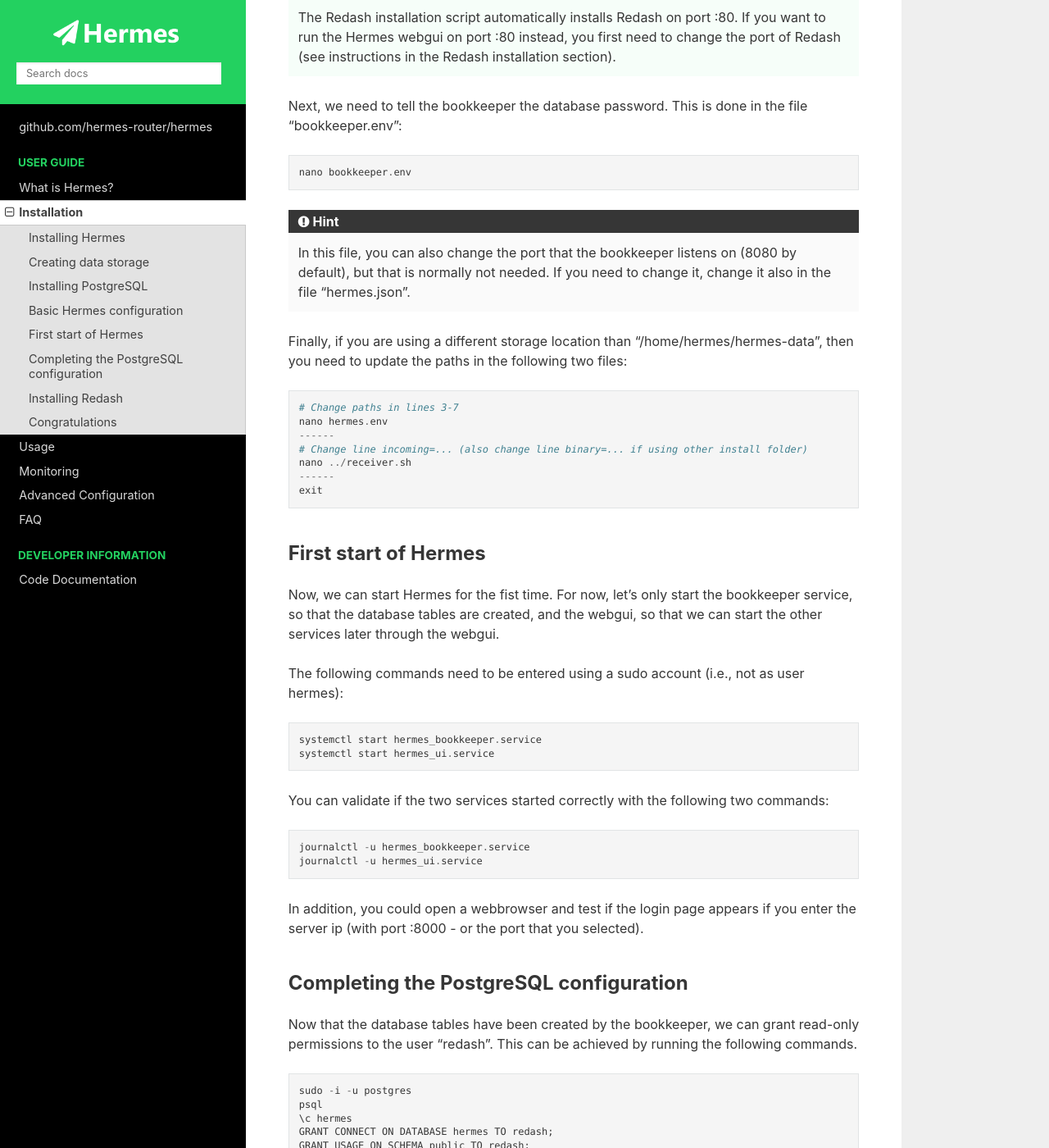
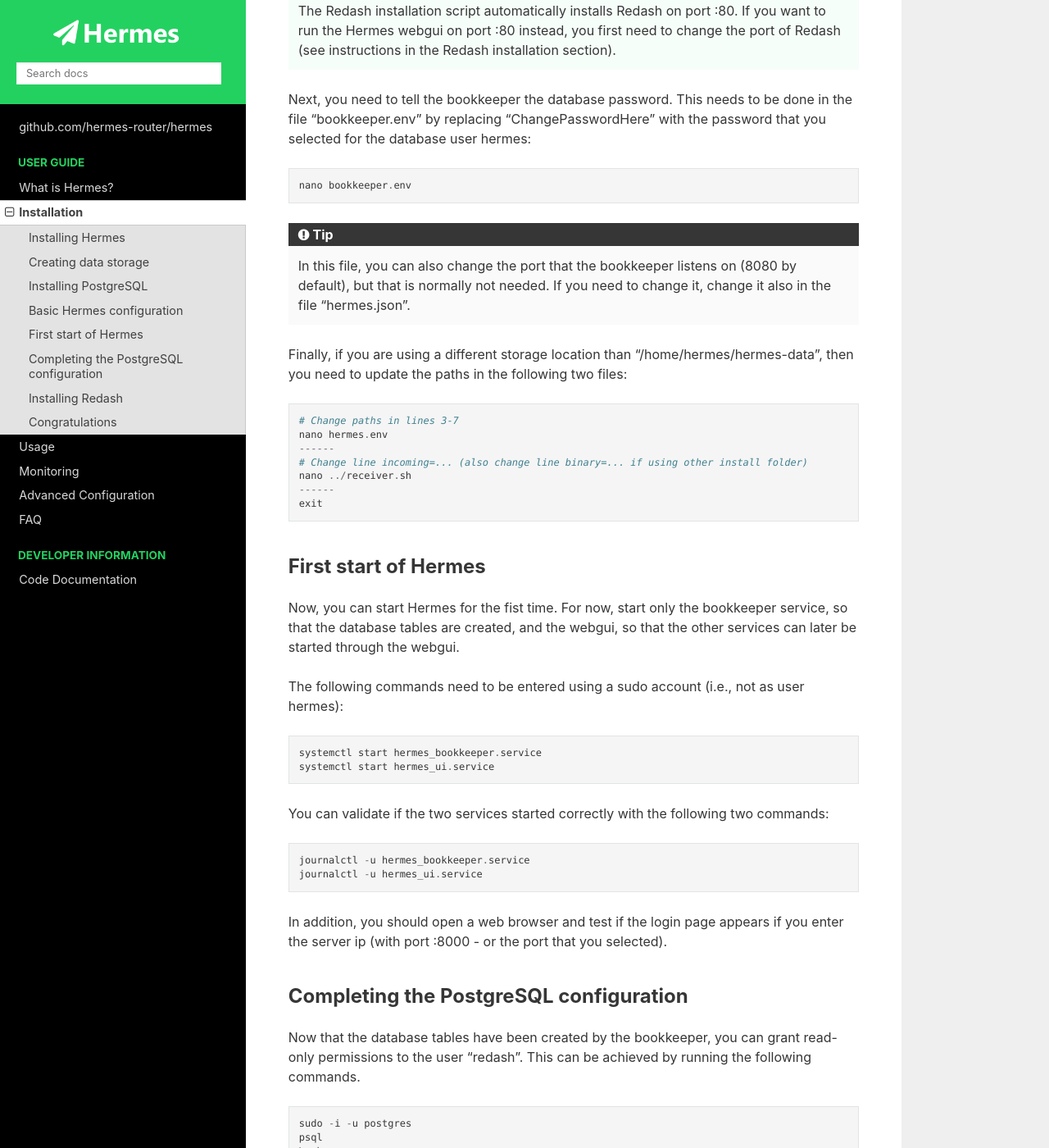
Before and after one commit to mercure-imaging/mercure, a Sphinx documentation site: the page built from docs/install.rst, in a window 1280 px wide and 1400 px high, scrolled down 3375 px. Shown: the whole window at 82% size. Built offline with Sphinx 7.4.7 and the Read the Docs theme 2.0.0, drawn with Linux system fonts in a browser that asks for light colours; some of the changed text lies outside the part shown.

Commit message:
Continued docs.

```diff
--- a/docs/install.rst
+++ b/docs/install.rst
@@ -10,7 +10,9 @@
 
 After finishing the Ubuntu installation procedure, the Offis DICOM toolkit (DCMTK) and gcc compiler need to be installed. A user called "hermes" should be created (the adduser command will ask for a password), and the Hermes installation file should be cloned using the shown Git command. By default, Hermes should be installed into the home directory of the user hermes.
 
-Afterwards, the installation script should be executed. This will install the required Python runtime environment (Python 3.6 or higher) and create configuration files from the templates that are shipped with Hermes. Finally, the included ".service" files for runnning the Hermes modules as daemons need to be copied to the systemd folder and enabled via the "systemctl enable" command.
+Afterwards, the installation script should be executed. This will install the required Python runtime environment (Python 3.6 or higher) and create configuration files from the templates that are shipped with Hermes. Finally, the included ".service" files for running the Hermes modules as daemons need to be copied to the systemd folder and enabled via the "systemctl enable" command.
+
+You can perform these steps by copying the commands listed below into a bash shell. It is assumed that you are logged in as user with sudo rights.
 
 ::
 
@@ -53,7 +55,7 @@
 
 .. note:: The commands below create a database for the Hermes data and already prepare the database for use with the Redash visualization software, as described on the Monitoring page. If Redash should not be used, all commands containing the word "redash" can be omitted.
 
-.. hint:: Note that '[hermes pwd]' needs to be replaced with the password that was entered when creating user hermes (and redash, respectively).
+Keep in mind that '[hermes pwd]' in the command below needs to be replaced with the password that was entered when creating user hermes (and redash, respectively).
 
 ::
 
@@ -84,15 +86,15 @@
 
 .. note:: The commands above assign read/write rights to the user "hermes", enabling the bookkeeper service to create the required database tables and store received monitoring information in the database. However, when working with the database for data analysis, an account with read-only rights should be used to prevent accidental data modification during the analysis. This applies in particular to the created user "redash".
 
-.. hint:: Read-only permissions can only be granted if the database tables already exist. The tables are automatically created when the bookkeeper service is started for the first time. Therefore, we first need to complete the Hermes configuration before we can grant read-only permissions.
+Read-only permissions can only be granted if the database tables already exist. The tables are automatically created when the bookkeeper service is started for the first time. Therefore, we first need to complete the Hermes configuration before we can grant read-only permissions.
 
 
 Basic Hermes configuration
 --------------------------
 
-Before we can start Hermes for the first time, several basic configuration steps are required.
+Before Hermes can be started for the first time, several basic configuration steps are required.
 
-First, we need to edit "webgui.env" and change the SECRET_KEY for the webgui.
+First, you need to edit "webgui.env" and change the SECRET_KEY for the webgui.
 
 ::
 
@@ -108,13 +110,13 @@
 
 .. note:: The Redash installation script automatically installs Redash on port :80. If you want to run the Hermes webgui on port :80 instead, you first need to change the port of Redash (see instructions in the Redash installation section).
 
-Next, we need to tell the bookkeeper the database password. This is done in the file "bookkeeper.env":
+Next, you need to tell the bookkeeper the database password. This needs to be done in the file "bookkeeper.env" by replacing "ChangePasswordHere" with the password that you selected for the database user hermes:
 
 ::
 
     nano bookkeeper.env
 
-.. hint:: In this file, you can also change the port that the bookkeeper listens on (8080 by default), but that is normally not needed. If you need to change it, change it also in the file "hermes.json".
+.. tip:: In this file, you can also change the port that the bookkeeper listens on (8080 by default), but that is normally not needed. If you need to change it, change it also in the file "hermes.json".
 
 Finally, if you are using a different storage location than "/home/hermes/hermes-data", then you need to update the paths in the following two files:
 
@@ -132,7 +134,7 @@
 First start of Hermes
 ---------------------
 
-Now, we can start Hermes for the fist time. For now, let's only start the bookkeeper service, so that the database tables are created, and the webgui, so that we can start the other services later through the webgui.
+Now, you can start Hermes for the fist time. For now, start only the bookkeeper service, so that the database tables are created, and the webgui, so that the other services can later be started through the webgui.
 
 The following commands need to be entered using a sudo account (i.e., not as user hermes):
 
@@ -148,13 +150,13 @@
     journalctl -u hermes_bookkeeper.service
     journalctl -u hermes_ui.service
 
-In addition, you could open a webbrowser and test if the login page appears if you enter the server ip (with port :8000 - or the port that you selected).
+In addition, you should open a web browser and test if the login page appears if you enter the server ip (with port :8000 - or the port that you selected).
 
 
 Completing the PostgreSQL configuration
 ---------------------------------------
 
-Now that the database tables have been created by the bookkeeper, we can grant read-only permissions to the user "redash". This can be achieved by running the following commands.
+Now that the database tables have been created by the bookkeeper, you can grant read-only permissions to the user "redash". This can be achieved by running the following commands.
 
 ::
 
@@ -184,7 +186,7 @@
     chmod 700 setup.sh
     sudo ./setup.sh
 
-Open the Redash configuration page in a webbrowser
+Open the Redash configuration page in a web browser
 
 ::
 
```
